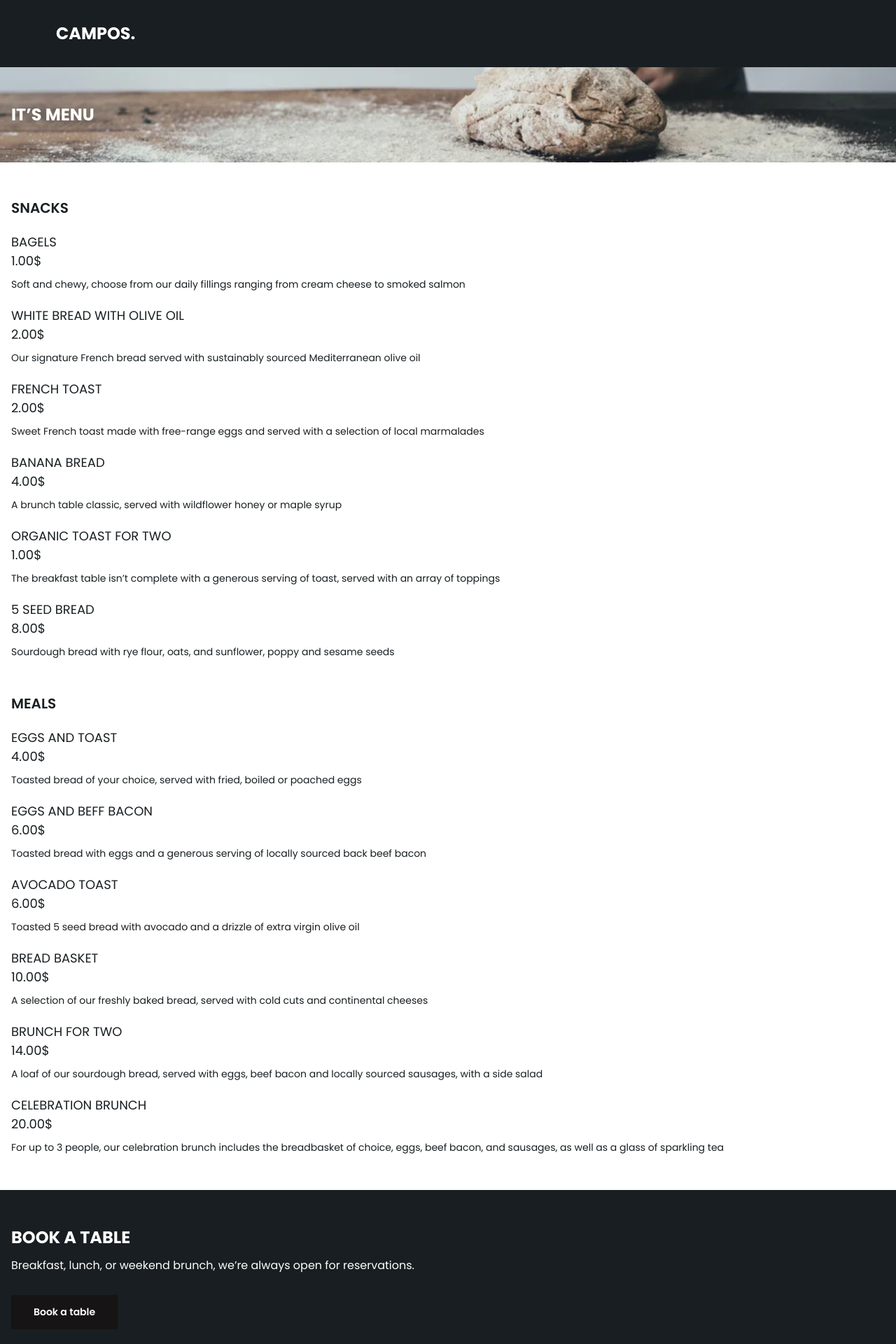
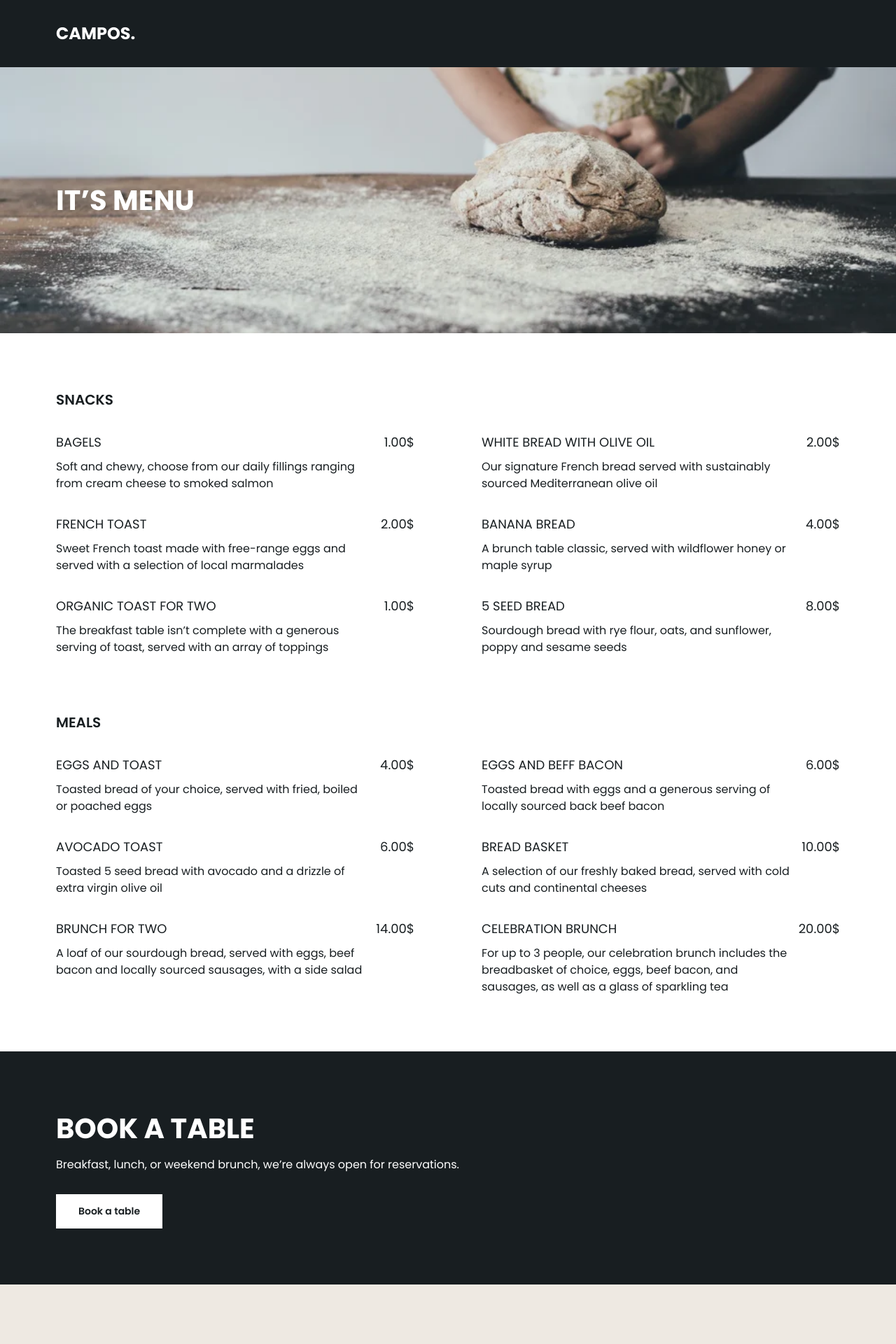
Before and after one commit to chuluq/campos, a Next.js app: page /menu in a window 1280 px wide. Shown: the top 1920 px of the page at 70% size. Built offline with nearby package versions, Linux system fonts and the light colour scheme.

Commit message:
add responsive menu page

```diff
--- a/pages/home/Home.module.css
+++ b/pages/home/Home.module.css
@@ -41,7 +41,7 @@
 }
 @media (min-width: 1024px) {
   .cover {
-    padding: 80px;
+    padding: 160px 80px;
   }
   .coverText {
     margin-bottom: 80px;
@@ -69,7 +69,7 @@
 }
 .menuCategoryName h3 {
   font-size: 24px;
-  font-weight: bold;
+  font-weight: 600;
   text-transform: uppercase;
 }
 .menuList {
@@ -114,6 +114,7 @@
   }
   .menuDesc {
     font-size: 16px;
+    width: 86%;
   }
 }
 
--- a/pages/menu/Menu.module.css
+++ b/pages/menu/Menu.module.css
@@ -11,6 +11,14 @@
   font-size: 24px;
   font-weight: bold;
   text-transform: uppercase;
+}
+@media (min-width: 1024px) {
+  .cover {
+    padding: 160px 80px;
+  }
+  .cover h3 {
+    font-size: 40px;
+  }
 }
 
 /* menu */
@@ -48,6 +56,32 @@
 .menuDesc {
   font-size: 14px;
 }
+@media (min-width: 1024px) {
+  .menus {
+    padding: 80px;
+    row-gap: 80px;
+  }
+  .menuCategory {
+    row-gap: 32px;
+  }
+  .menuCategoryName h3 {
+    font-size: 40px;
+  }
+  .menuList {
+    display: grid;
+    grid-template-columns: repeat(2, 1fr);
+    gap: 32px 96px;
+  }
+  .menuDetails {
+    display: flex;
+    align-items: center;
+    justify-content: space-between;
+  }
+  .menuDesc {
+    font-size: 16px;
+    width: 86%;
+  }
+}
 
 /* booking */
 .booking {
@@ -69,3 +103,11 @@
 .bookingDesc p {
   font-size: 16px;
 }
+@media (min-width: 1024px) {
+  .booking {
+    padding: 80px;
+  }
+  .bookingDesc h3 {
+    font-size: 40px;
+  }
+}
--- a/pages/menu/index.js
+++ b/pages/menu/index.js
@@ -158,7 +158,7 @@ export default function Menu() {
           </p>
         </div>
         <div className={styles.bookingCta}>
-          <Button title="Book a table" dark={true} />
+          <Button title="Book a table" />
         </div>
       </div>
     </Layout>
```
